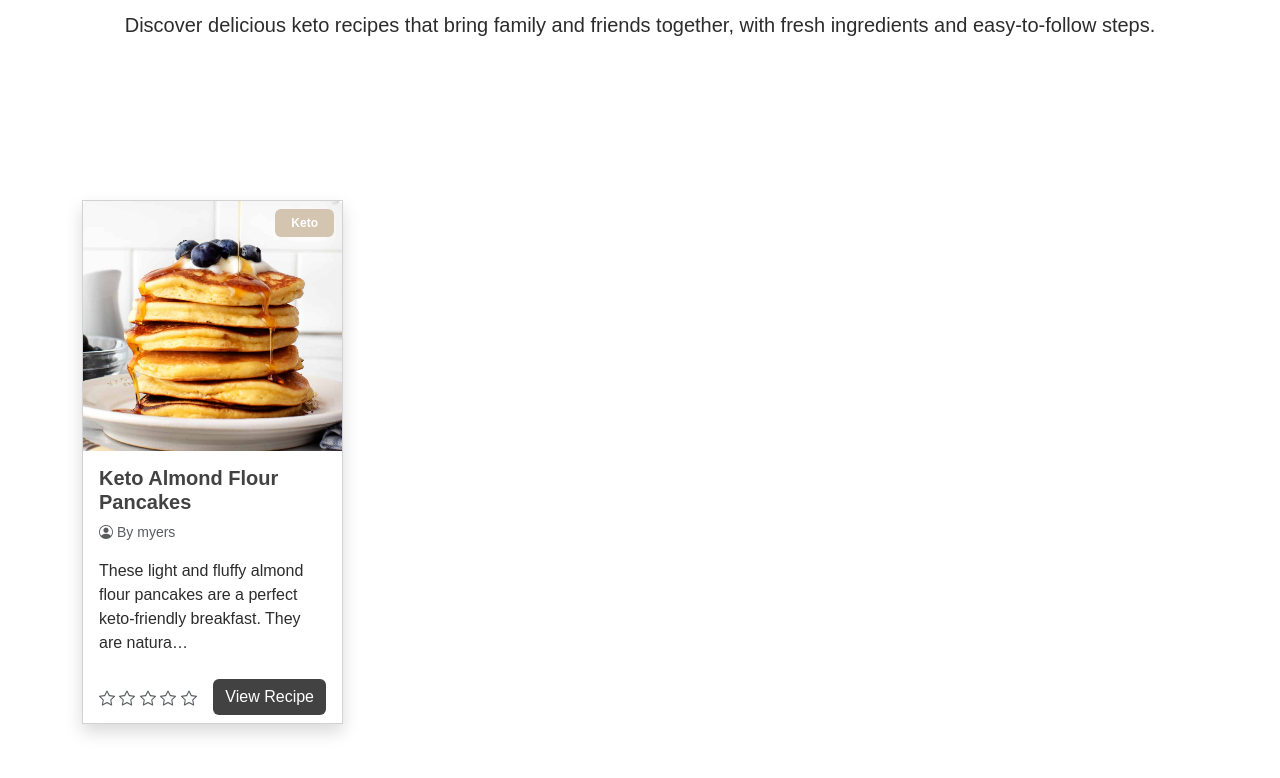
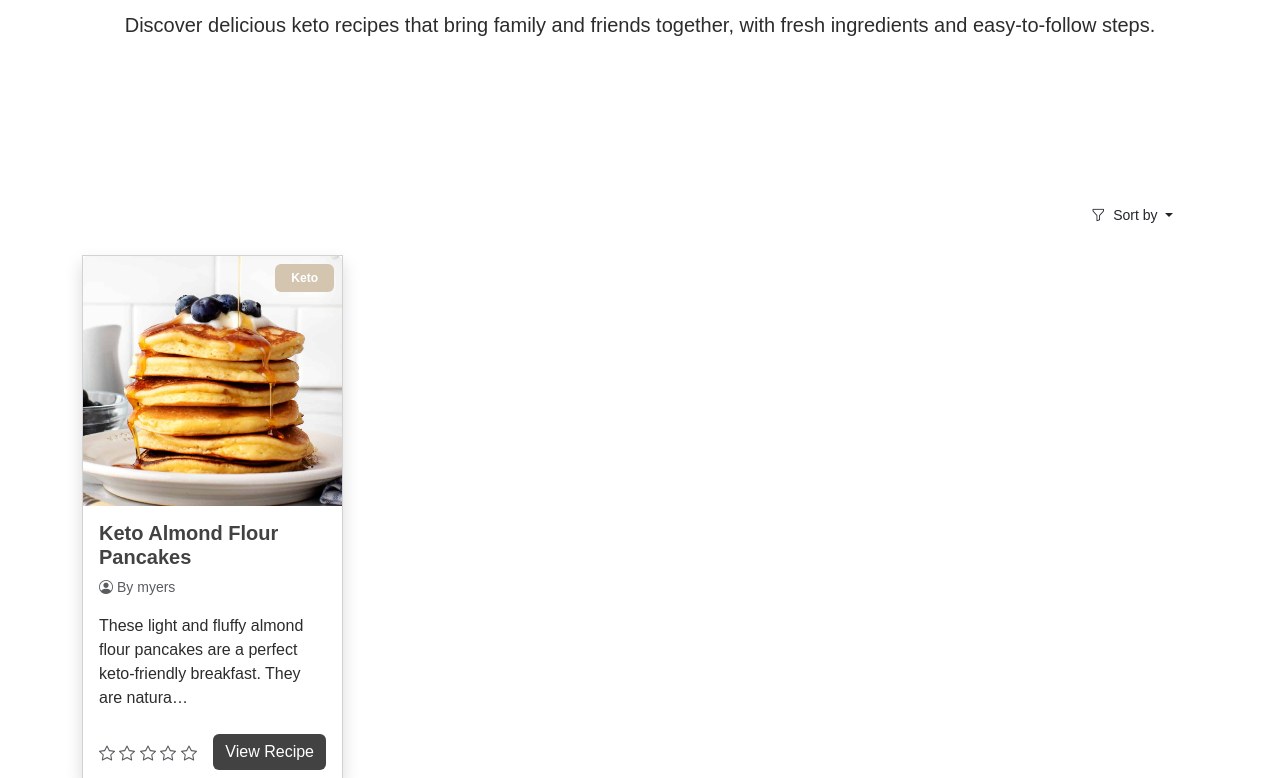
Before and after one commit to Ethan-Grey/Cooked_Website, a Django app: page /recipes/keto/ in a window 1280 px wide; the page is wider, and only the part inside the window is pictured. Shown: the part 253-1031 px from the top of that part. Run offline with Django 5.2, Linux system fonts and the light colour scheme; a user stored in the database is signed in; data comes from the database, SQL or seed files in the repository; both versions use the stored data as it was after the commit; some libraries are stand-ins or nearby versions.

Commit message:
added a sort by function to the recipes category page. going to add it to the all recipes page aswell

```diff
--- a/recipes/templates/recipes/category.html
+++ b/recipes/templates/recipes/category.html
@@ -18,6 +18,22 @@
         </div>
     </div>
 </section>
+
+<div class="container mb-4">
+    <div class="dropdown d-flex justify-content-end dropdown-menu-end">
+        <button class="btn btn-sm btn-outline dropdown-toggle me-3" type="button" id="recipeFilterDropdown" data-bs-toggle="dropdown" aria-expanded="false">
+            <i class="bi bi-funnel me-1"></i> Sort by
+        </button>
+        <ul class="dropdown-menu" aria-labelledby="recipeFilterDropdown">
+            <li><a class="dropdown-item {% if current_sort == 'newest' %}active{% endif %}" href="?sort=newest">Newest First</a></li>
+            <li><a class="dropdown-item {% if current_sort == 'oldest' %}active{% endif %}" href="?sort=oldest">Oldest First</a></li>
+            <li><a class="dropdown-item {% if current_sort == 'top_rated' %}active{% endif %}" href="?sort=top_rated">Highest Rated</a></li>
+            <li><a class="dropdown-item {% if current_sort == 'lowest_rated' %}active{% endif %}" href="?sort=lowest_rated">Lowest Rated</a></li>
+            <li><a class="dropdown-item {% if current_sort == 'name_asc' %}active{% endif %}" href="?sort=name_asc">Name (A-Z)</a></li>
+            <li><a class="dropdown-item {% if current_sort == 'name_desc' %}active{% endif %}" href="?sort=name_desc">Name (Z-A)</a></li>
+        </ul>
+    </div>
+</div>
 
 <div class="container">
     <div class="row">
@@ -49,7 +65,7 @@
                         <div class="d-flex justify-content-between align-items-center">
                             <div class="rating">
                                 {% for i in "12345"|make_list %}
-                                    {% if forloop.counter <= recipe.average_rating %}
+                                    {% if forloop.counter <= recipe.avg_rating %}
                                         <svg xmlns="http://www.w3.org/2000/svg" width="16" height="16" fill="currentColor" class="bi bi-star-fill text-warning" viewBox="0 0 16 16">
                                             <path d="M3.612 15.443c-.386.198-.824-.149-.746-.592l.83-4.73L.173 6.765c-.329-.314-.158-.888.283-.95l4.898-.696L7.538.792c.197-.39.73-.39.927 0l2.184 4.327 4.898.696c.441.062.612.636.282.95l-3.522 3.356.83 4.73c.078.443-.36.79-.746.592L8 13.187l-4.389 2.256z"/>
                                         </svg>
--- a/recipes/views.py
+++ b/recipes/views.py
@@ -48,14 +48,33 @@ def home(request):
 
 def recipe_category(request, category):
     recipe_type = get_object_or_404(RecipeType, recipetype__iexact=category)
-    # Get recipes for this category with their average ratings
+
+    # Get the sort parameter from the request
+    sort_by = request.GET.get('sort', 'newest')
+
+    # Base queryset with average ratings
     category_recipes = Recipe.objects.filter(recipetype=recipe_type).annotate(
         avg_rating=Avg('reviews__rating')
-    ).order_by('-id')
+    )
+
+    # Apply sorting based on the sort parameter
+    if sort_by == 'newest':
+        category_recipes = category_recipes.order_by('-id')
+    elif sort_by == 'oldest':
+        category_recipes = category_recipes.order_by('id')
+    elif sort_by == 'top_rated':
+        category_recipes = category_recipes.order_by('-avg_rating', '-id')
+    elif sort_by == 'lowest_rated':
+        category_recipes = category_recipes.order_by('avg_rating', '-id')
+    elif sort_by == 'name_asc':
+        category_recipes = category_recipes.order_by('recipename')
+    elif sort_by == 'name_desc':
+        category_recipes = category_recipes.order_by('-recipename')
 
     context = {
         'category': recipe_type,
-        'category_recipes': category_recipes
+        'category_recipes': category_recipes,
+        'current_sort': sort_by
     }
     return render(request, 'recipes/category.html', context)
 
```
Also changed, not shown: users/templates/users/profile_view.html (+13 -13 lines), db.sqlite3.
